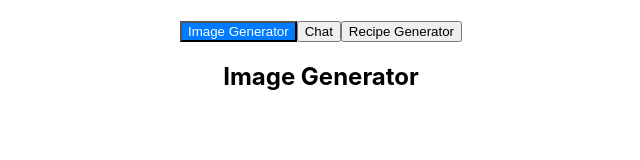
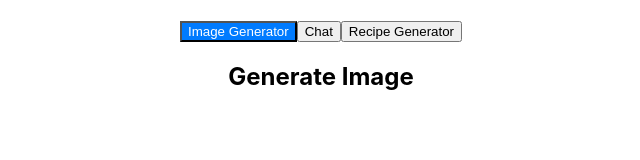
Before and after one commit to zotoelio/SpringAI, a React (Create React App) app in the folder frontend/: page / in a window 1280 px wide. Shown: the top 160 px of the page, without its empty margins (319-959 px from the left). Built offline with nearby package versions, Linux system fonts and the light colour scheme.

Commit message:
setting up the components

```diff
--- a/frontend/src/App.js
+++ b/frontend/src/App.js
@@ -1,5 +1,8 @@
 import React, { useState } from 'react';
 import './App.css';
+import ImageGenerator from './components/imageGenerator';
+import ChatComponent from './components/chatComponent';
+import RecipeGenerator from './components/recipeGenerator';
 
 function App() {
   const[activeTab, setActiveTab] = useState('image-generator');
@@ -22,9 +25,9 @@
       </button>
 
       <div>
-        {activeTab === 'image-generator' && <h2>Image Generator</h2>}
-        {activeTab === 'chat' && <h2>Chat</h2>}
-        {activeTab === 'recipe-generator' && <h2>Recipe Generator</h2>}
+        {activeTab === 'image-generator' && <ImageGenerator/>}
+        {activeTab === 'chat' && <ChatComponent/>}
+        {activeTab === 'recipe-generator' && <RecipeGenerator/>}
       </div>
 
     </div>
--- /dev/null
+++ b/frontend/src/components/chatComponent.js
@@ -0,0 +1,9 @@
+import React from "react";
+
+function ChatComponent() {
+    return (
+        <h2>Talk to AI</h2>
+    )
+}
+
+export default ChatComponent
--- /dev/null
+++ b/frontend/src/components/imageGenerator.js
@@ -0,0 +1,9 @@
+import React from "react";
+
+function ImageGenerator() {
+    return (
+        <h2>Generate Image</h2>
+    )
+}
+
+export default ImageGenerator
--- /dev/null
+++ b/frontend/src/components/recipeGenerator.js
@@ -0,0 +1,9 @@
+import React from "react";
+
+function RecipeGenerator() {
+    return (
+        <h2>Create your recipe</h2>
+    )
+}
+
+export default RecipeGenerator
```
